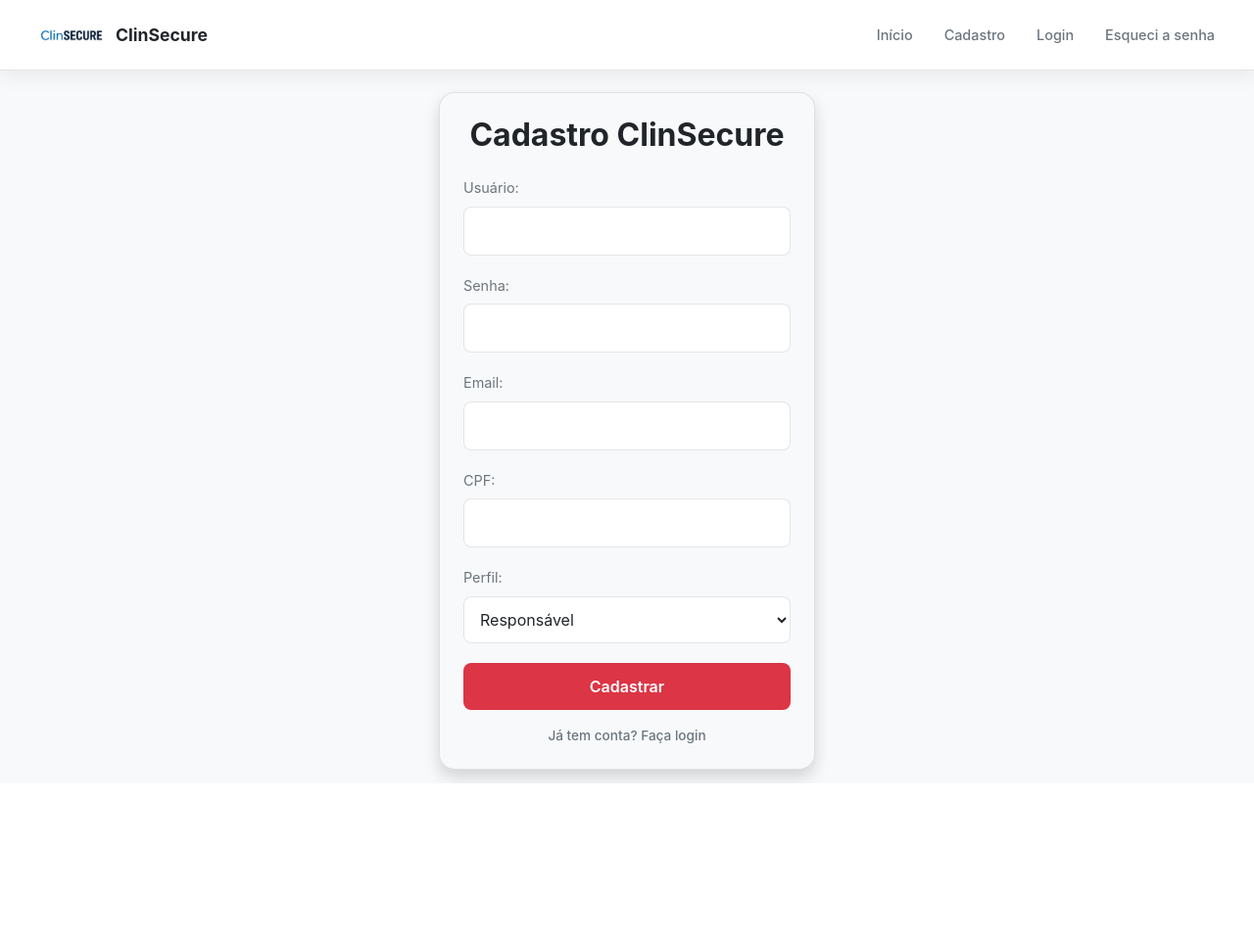
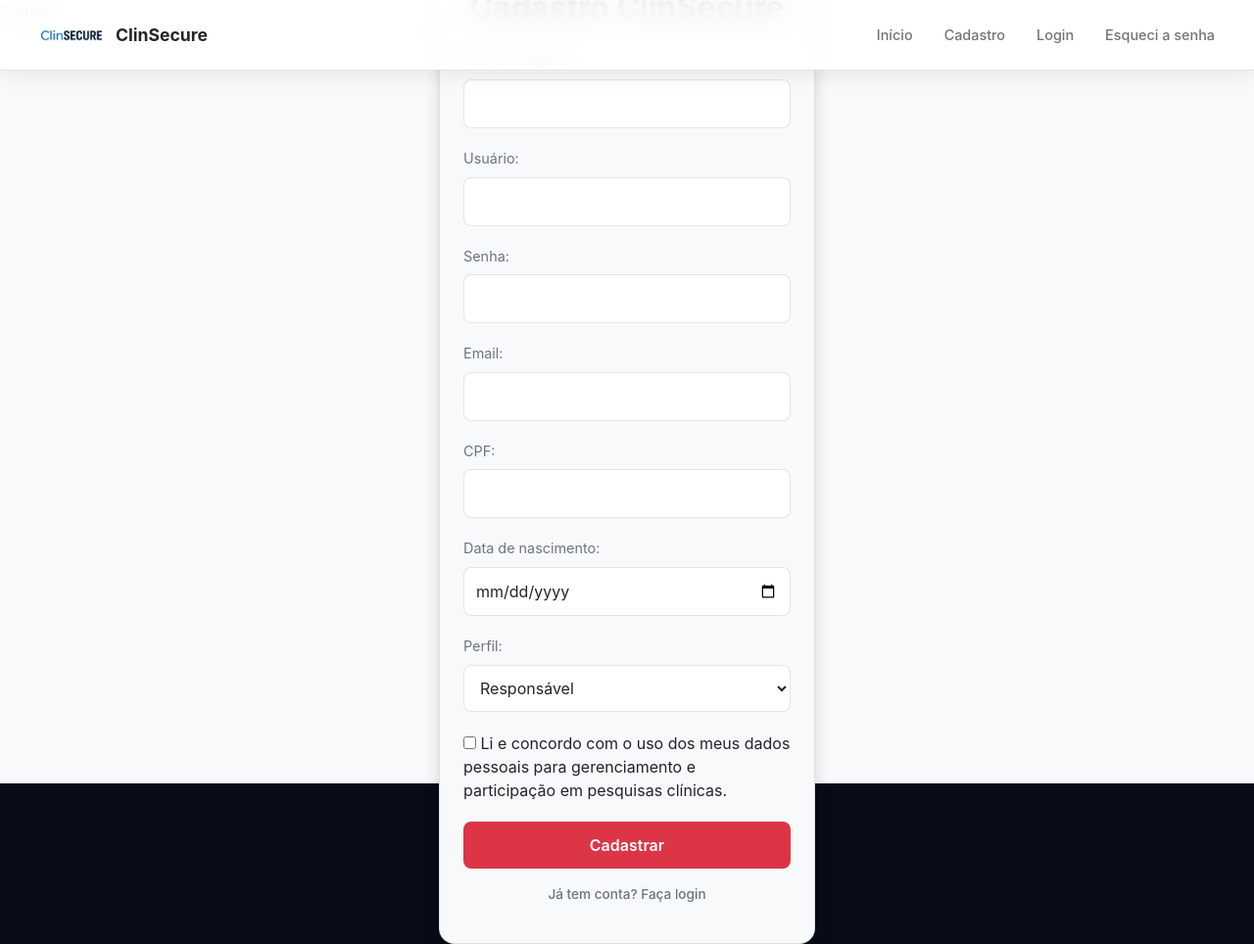
Before and after one commit to CauaPeresAdriani/Projeto-Integrador, a Django app: page /cadastro/ in a window 1280 px wide. Shown: the whole page at 98% size. Before the commit the page ends 800 px from the top, so only its background shows below. Run offline with Django 5.2, Linux system fonts and the light colour scheme.

Commit message:
feat:Req 4

````diff
--- a/accounts/templates/accounts/cadastro.html
+++ b/accounts/templates/accounts/cadastro.html
@@ -1,79 +1,238 @@
+```html
 {% extends 'accounts/base.html' %}
+
 {% load static %}
 
 {% block title %}Cadastro - Projeto Integrador{% endblock %}
 
 {% block content %}
+
 <header class="header">
+
     <div class="profile">
+
         <img src="{% static 'img/Profile.webp' %}" alt="ClinSecure Logo">
+
         <h2>ClinSecure</h2>
+
     </div>
+
     <nav>
+
         <a href="{% url 'home' %}">Início</a>
+
         <a href="{% url 'cadastro' %}">Cadastro</a>
+
         <a href="{% url 'login' %}">Login</a>
+
         <a href="{% url 'password_reset' %}">Esqueci a senha</a>
+
     </nav>
+
 </header>
+
 <body>
 
 <div class="login-container">
+
     <div class="card shadow p-4 login-card">
 
         <h2 class="login-title">Cadastro ClinSecure</h2>
 
-        <form  method="POST">
+        <form method="POST">
+
             {% csrf_token %}
 
+            <!-- Nome completo do participante -->
             <div class="form-group">
-                <label for="username" class="labels">Usuário:</label>
-                <input type="text" name="username" id="username" class="inputs" required>
+
+                <label for="nome" class="labels">
+                    Nome completo:
+                </label>
+
+                <input
+                    type="text"
+                    name="nome"
+                    id="nome"
+                    class="inputs"
+                    required
+                >
+
             </div>
 
+            <!-- Nome de usuário utilizado para acessar o sistema -->
             <div class="form-group">
-                <label for="password" class="labels">Senha:</label>
-                <input type="password" name="password" id="password" class="inputs" required>
+
+                <label for="username" class="labels">
+                    Usuário:
+                </label>
+
+                <input
+                    type="text"
+                    name="username"
+                    id="username"
+                    class="inputs"
+                    required
+                >
+
             </div>
 
+            <!-- Senha da conta -->
             <div class="form-group">
-                <label for="email" class="labels">Email:</label>
-                <input type="email" name="email" id="email" class="inputs" required>
+
+                <label for="password" class="labels">
+                    Senha:
+                </label>
+
+                <input
+                    type="password"
+                    name="password"
+                    id="password"
+                    class="inputs"
+                    required
+                >
+
             </div>
 
+            <!-- E-mail do usuário -->
             <div class="form-group">
-                <label for="cpf" class="labels">CPF:</label>
-                <input type="text" name="cpf" id="cpf" class="inputs" maxlength="11" required>
+
+                <label for="email" class="labels">
+                    Email:
+                </label>
+
+                <input
+                    type="email"
+                    name="email"
+                    id="email"
+                    class="inputs"
+                    required
+                >
+
             </div>
 
+            <!-- CPF do participante -->
             <div class="form-group">
-                <label for="perfil" class="labels">Perfil:</label>
-                <select name="perfil" id="perfil" class="inputs" required>
-                    <option value="responsavel">Responsável</option>
-                    <option value="pesquisador">Pesquisador</option>
-                    <option value="administrador">Administrador</option>
-                    <option value="coordenador">Coordenador</option>
-                </select>
+
+                <label for="cpf" class="labels">
+                    CPF:
+                </label>
+
+                <input
+                    type="text"
+                    name="cpf"
+                    id="cpf"
+                    class="inputs"
+                    maxlength="11"
+                    required
+                >
+
             </div>
 
+            <!-- Data de nascimento do participante -->
+            <div class="form-group">
 
+                <label for="data_nascimento" class="labels">
+                    Data de nascimento:
+                </label>
 
-            <button type="submit" class="btn-submit">Cadastrar</button>
+                <input
+                    type="date"
+                    name="data_nascimento"
+                    id="data_nascimento"
+                    class="inputs"
+                    required
+                >
 
-            <div class="form-links" style="justify-content: center;">
-                <a href="{% url 'login' %}">Já tem conta? Faça login</a>
             </div>
+
+            <!-- Perfil do usuário no sistema -->
+            <div class="form-group">
+
+                <label for="perfil" class="labels">
+                    Perfil:
+                </label>
+
+                <select
+                    name="perfil"
+                    id="perfil"
+                    class="inputs"
+                    required
+                >
+
+                    <option value="responsavel">
+                        Responsável
+                    </option>
+
+                    <option value="pesquisador">
+                        Pesquisador
+                    </option>
+
+                    <option value="administrador">
+                        Administrador
+                    </option>
+
+                    <option value="coordenador">
+                        Coordenador
+                    </option>
+
+                </select>
+
+            </div>
+
+            <!-- Consentimento explícito para utilização dos dados -->
+            <div class="form-group">
+
+                <label>
+
+                    <input
+                        type="checkbox"
+                        name="consentimento"
+                        id="consentimento"
+                        required
+                    >
+
+                    Li e concordo com o uso dos meus dados pessoais
+                    para gerenciamento e participação em pesquisas clínicas.
+
+                </label>
+
+            </div>
+
+            <!-- Botão para enviar o cadastro -->
+            <button type="submit" class="btn-submit">
+                Cadastrar
+            </button>
+
+            <div
+                class="form-links"
+                style="justify-content: center;"
+            >
+
+                <a href="{% url 'login' %}">
+                    Já tem conta? Faça login
+                </a>
+
+            </div>
+
         </form>
 
+        <!-- Exibe mensagens de erro do cadastro -->
         {% if erro %}
+
             <div class="alert-error" role="alert">
+
                 {{ erro }}
+
             </div>
+
         {% endif %}
 
     </div>
+
 </div>
 
 </body>
 
 {% endblock %}
+```
--- a/accounts/urls.py
+++ b/accounts/urls.py
@@ -7,7 +7,8 @@ from accounts.views import (
     recuperacao_view,
     confirmar_recuperacao_senha_view,
 )
-
+from django.contrib.auth.decorators import login_required
+from django.utils import timezone
 
 ## passando caminhos para as views e html correspondentes
 urlpatterns = [
@@ -15,6 +16,7 @@ urlpatterns = [
     path('login/', views.meu_login_view, name='login'),
     path('setup_2fa/', views.meu_setup_2fa_view, name='setup_2fa'),
     path('cadastro/', views.cadastro_view, name='cadastro'),
+    path('revogar-consentimento/',views.revogar_consentimento_view,name='revogar_consentimento'),
     path('verificar_2fa/', views.verificar_2fa_view, name='verificar_2fa'),
     path('logout/', views.meu_logout_view, name='logout'),
     path('home/', views.home_view, name='home'),
--- a/accounts/views.py
+++ b/accounts/views.py
@@ -18,6 +18,8 @@ from django.core.mail import send_mail
 from django.urls import reverse
 from django.db.models import Q
 import os
+from accounts.models import Usuario, AuditLog, Participante, Consentimento
+
 
 
 ## LOGICA DE LOGIN ##
@@ -150,36 +152,105 @@ def meu_login_view(request):
     )
 
 ## LOGICA DE CADASTRO ##
+
 def cadastro_view(request):
+
     ## Instanciando variavel erro como none
     erro = None
-    ## se o metodo for post, ou seja, se o usuario clicou no botao de cadastro
+
+    ## Se o metodo for POST
     if request.method == 'POST':
-    ## capturando os valores digitados pelo usuario no html
+
+        ## Capturando os dados enviados pelo formulario
+        nome = request.POST.get('nome', '').strip()
         username = request.POST.get('username', '').strip()
         email = request.POST.get('email', '').strip()
         cpf = request.POST.get('cpf', '').strip()
+        data_nascimento = request.POST.get('data_nascimento', '')
         password = request.POST.get('password', '')
         perfil = request.POST.get('perfil', '').strip()
-    ## verificando se todos os campos obrigatorios foram preenchidos
-        if not username or not email or not cpf or not password:
-            erro = "Por favor, preencha todos os campos obrigatórios."
-            return render(request, 'accounts/cadastro.html', {'erro': erro})
-    ## verificando se o nome de usuario e valido
+
+        ## Verifica se o usuario marcou o consentimento
+        consentimento = request.POST.get('consentimento')
+
+        ## Verificando se todos os campos obrigatorios foram preenchidos
+        if (
+            not nome
+            or not username
+            or not email
+            or not cpf
+            or not data_nascimento
+            or not password
+            or not perfil
+        ):
+            erro = "Por favor, preencha todos os campos obrigatorios."
+
+            return render(
+                request,
+                'accounts/cadastro.html',
+                {'erro': erro}
+            )
+
+        ## Verifica se o usuario aceitou o consentimento
+        if not consentimento:
+            erro = "E necessario aceitar o consentimento para realizar o cadastro."
+
+            return render(
+                request,
+                'accounts/cadastro.html',
+                {'erro': erro}
+            )
+
+
+
+
+        ## Verificando se o nome de usuario e valido
         if not re.match(r'^[a-zA-Z0-9_]+$', username):
-            erro = "O nome de usuário não pode ser um e-mail. Use apenas letras, números e underline (_), sem espaços."
-            return render(request, 'accounts/cadastro.html', {'erro': erro})
-    ## verificando se o username e valido
+            erro = (
+                "O nome de usuario nao pode ser um e-mail. "
+                "Use apenas letras, numeros e underline (_), sem espacos."
+            )
+
+            return render(
+                request,
+                'accounts/cadastro.html',
+                {'erro': erro}
+            )
+
+        ## Verificando se o username ja existe
         elif Usuario.objects.filter(username=username).exists():
-           erro = "Esse nome de usuário já está em uso. Escolha outro."
-           return render(request, 'accounts/cadastro.html', {'erro': erro})
-    ## verificando se o cpf e valido
+            erro = "Esse nome de usuario ja esta em uso. Escolha outro."
+
+            return render(
+                request,
+                'accounts/cadastro.html',
+                {'erro': erro}
+            )
+
+        ## Verificando se o CPF ja existe
         elif Usuario.objects.filter(cpf=cpf).exists():
-            erro = "Este CPF já está cadastrado no sistema."
-            return render(request, 'accounts/cadastro.html', {'erro': erro})
-    ## se nao tiver erro
+            erro = "Este CPF ja esta cadastrado no sistema."
+
+            return render(
+                request,
+                'accounts/cadastro.html',
+                {'erro': erro}
+            )
+
+        ## Verificando se o CPF ja existe entre os participantes
+        elif Participante.objects.filter(cpf=cpf).exists():
+            erro = "Este CPF ja esta cadastrado no sistema."
+
+            return render(
+                request,
+                'accounts/cadastro.html',
+                {'erro': erro}
+            )
+
+        ## Se nao tiver erro
         if not erro:
-    ## criando o usuario com os dados digitados pelo usuario no html
+
+            ## Criando o usuario
             usuario = Usuario.objects.create_user(
                 username=username,
                 email=email,
@@ -187,17 +258,140 @@ def cadastro_view(request):
                 cpf=cpf,
                 perfil=perfil
             )
-            ## criando dispositivo para 2fa e setando como nao confirmado
+
+            ## Criando o participante ligado ao usuario
+            participante = Participante.objects.create(
+                usuario=usuario,
+                nome=nome,
+                cpf=cpf,
+                data_nascimento=data_nascimento
+            )
+
+            ## Finalidade do consentimento
+            finalidade = (
+                "Gerenciamento e participacao em pesquisas clinicas"
+            )
+
+            ## Versao atual do consentimento
+            versao = "1.0"
+
+            ## Registrando o consentimento
+            Consentimento.objects.create(
+                participante=participante,
+                registrado_por=usuario,
+                finalidade=finalidade,
+                versao=versao
+            )
+
+            ## Registrando o consentimento no historico de auditoria
+            AuditLog.objects.create(
+                usuario=usuario,
+                evento="Consentimento registrado",
+                ip=request.META.get('REMOTE_ADDR'),
+                resultado="Sucesso",
+                detalhes=(
+                    "Consentimento LGPD registrado durante o cadastro. "
+                    f"Finalidade: {finalidade}. "
+                    f"Versao: {versao}."
+                )
+            )
+
+            ## Criando dispositivo para 2FA
             device, created = TOTPDevice.objects.get_or_create(
-            user=usuario,
-            name="Celular Principal",
-            defaults={
-            'confirmed': False
-            }
+                user=usuario,
+                name="Celular Principal",
+                defaults={
+                    'confirmed': False
+                }
             )
+
+            ## Depois do cadastro, vai para o login
             return redirect('login')
 
-    return render(request, 'accounts/cadastro.html', {'erro': erro})
+    return render(
+        request,
+        'accounts/cadastro.html',
+        {'erro': erro}
+    )
+
+## LOGICA PARA REVOGAR O CONSENTIMENTO ##
+
+@login_required
+def revogar_consentimento_view(request):
+
+    ## Busca o participante ligado ao usuario logado
+    participante = getattr(request.user, 'participante', None)
+
+    ## Se o usuario nao tiver participante, mostra erro
+    if not participante:
+        return render(
+            request,
+            'accounts/revogar_consentimento.html',
+            {
+                'erro': 'Nao foi encontrado um cadastro de participante para este usuario.'
+            }
+        )
+
+    ## Busca o consentimento mais recente do usuario
+    consentimento = (
+        participante.consentimentos
+        .order_by('-data_consentimento')
+        .first()
+    )
+
+    ## Se nao existir consentimento
+    if not consentimento:
+        return render(
+            request,
+            'accounts/revogar_consentimento.html',
+            {
+                'erro': 'Nenhum consentimento foi encontrado.'
+            }
+        )
+
+    ## Se o formulario foi enviado
+    if request.method == 'POST':
+
+        ## Marca o consentimento como revogado
+        consentimento.revogado = True
+
+        ## Registra a data e hora da revogacao
+        consentimento.data_revogado = timezone.now()
+
+        ## Salva as alteracoes
+        consentimento.save()
+
+        ## Registra a revogacao no historico de auditoria
+        AuditLog.objects.create(
+            usuario=request.user,
+            evento="Consentimento revogado",
+            ip=request.META.get('REMOTE_ADDR'),
+            resultado="Sucesso",
+            detalhes=(
+                "O titular revogou o consentimento. "
+                f"Finalidade: {consentimento.finalidade}. "
+                f"Versao: {consentimento.versao}."
+            )
+        )
+
+        ## Mostra mensagem de sucesso
+        return render(
+            request,
+            'accounts/revogar_consentimento.html',
+            {
+                'sucesso': 'Seu consentimento foi revogado com sucesso.',
+                'consentimento': consentimento
+            }
+        )
+
+    ## Mostra o consentimento atual
+    return render(
+        request,
+        'accounts/revogar_consentimento.html',
+        {
+            'consentimento': consentimento
+        }
+    )
 
 ## LOGICA DE 2FA ##
 def meu_setup_2fa_view(request):
````
Also changed, not shown: accounts/models.py (+10 -3 lines), accounts/templates/accounts/revogar_consentimento.html (added, +90 -0 lines), accounts/migrations/0002_participante_usuario.py (added).
